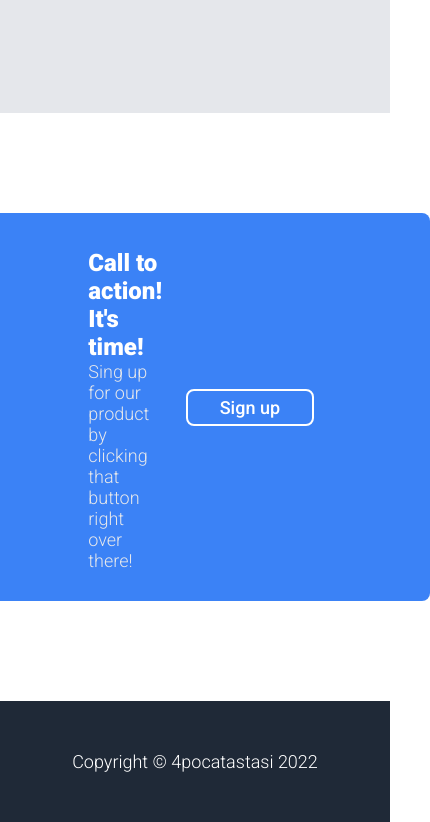
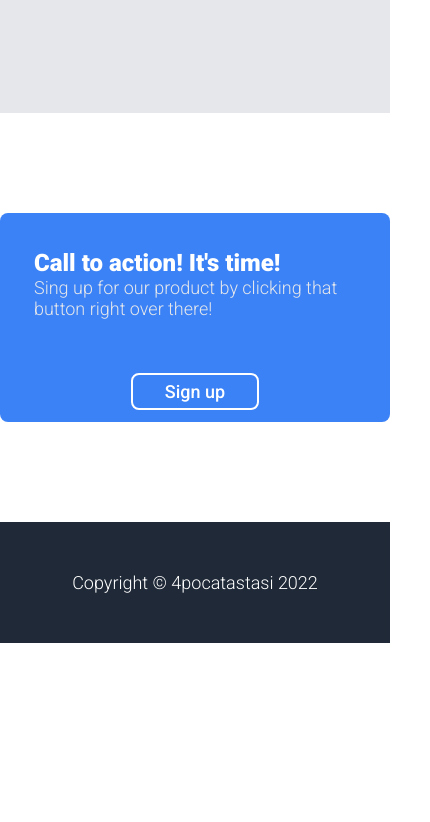
Before and after one commit to 4pocatastasi/landing-page, a plain HTML site: page index.html in a window 390 px wide. Shown: the part 2572-3394 px from the top of the page, 430 px wide, since content can reach past the window. After the commit the page ends 3215 px from the top, so only its background shows below. Drawn offline with Linux system fonts and the light colour scheme.

Commit message:
Improve call to action section small screen view

```diff
--- a/style.css
+++ b/style.css
@@ -191,8 +191,7 @@ h3{
 .hero-secondary{
     margin-top:0px;
 }
-.call-action-text{
-}
+
 .action-button{
     display:flex;
     align-items: center;
@@ -224,3 +223,13 @@ h3{
     margin:50px 0;
     text-align:center;
 }
+
+@media (max-width: 600px) {
+    .call-action-box{
+        flex-direction: column;
+    }
+}
+
+.call-action-container{
+    padding:12px 34px;
+}
```
